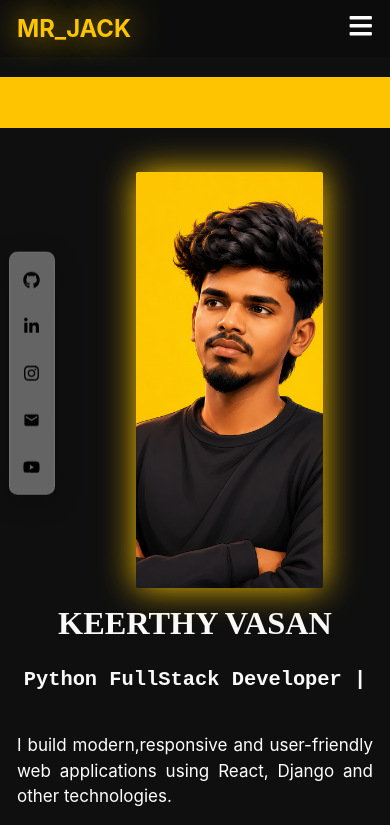
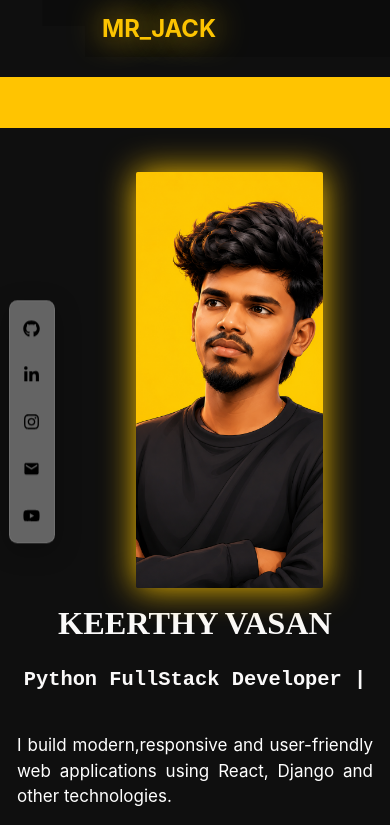
Before and after one commit to keerthy-07/my-app, a React (Create React App) app: page / in a window 390 px wide. Shown: the top 825 px of the page. Built offline with nearby package versions, Linux system fonts and the light colour scheme.

Commit message:
updated responsive head and socialbar

```diff
--- a/src/components/header/head.css
+++ b/src/components/header/head.css
@@ -98,6 +98,7 @@ nav ul li{
 }
 
 
+
 @media (max-width:768px){
 
     .menu-icon{
@@ -108,6 +109,7 @@ nav ul li{
     .head{
         flex-wrap:wrap;
         padding:15px 20px;
+        transform: translateX(50px);
     }
 
     nav{
--- a/src/components/socialbar/socialbar.css
+++ b/src/components/socialbar/socialbar.css
@@ -51,13 +51,14 @@
     pointer-events: none;
 }
 
+
 @media screen and (max-width: 768px) {
 
   .social-bar {
     position: fixed;
     left: 10px;
     top: 50%;
-    transform: translateY(-70%);
+    transform: translateY(-50%);
     width: 55px;
     padding: 12px 6px;
     gap: 15px;
```
